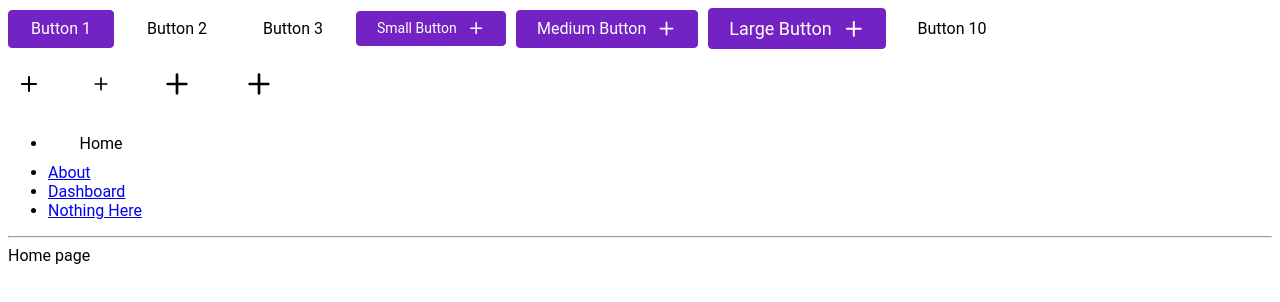
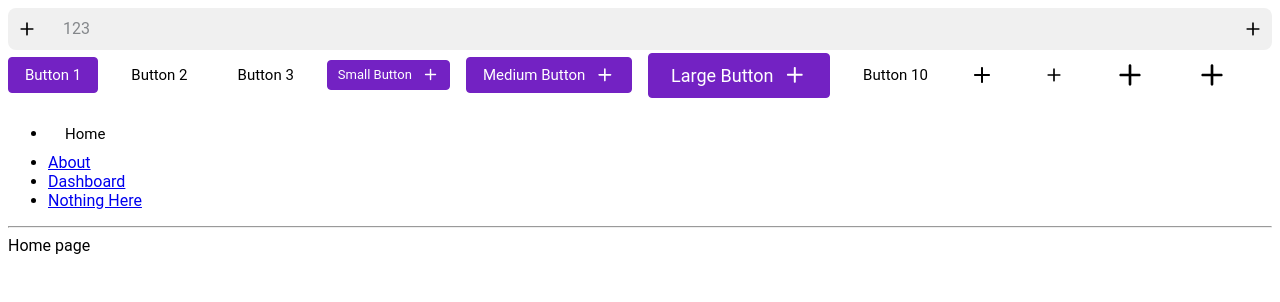
Before and after one commit to andriimaksymov/react-template, a React (Create React App) app: page / in a window 1280 px wide. Shown: the top 302 px of the page. Built offline with nearby package versions, Linux system fonts and the light colour scheme.

Commit message:
Update components

```diff
--- a/src/App.tsx
+++ b/src/App.tsx
@@ -9,6 +9,7 @@ import Button from './components/ui/Button';
 import { ReactComponent as PlusIcon } from './assets/icons/plus.svg';
 import IconButton from './components/ui/IconButton';
 import Stack from './components/ui/Stack';
+import Input from './components/ui/Input';
 
 function App() {
   return (
@@ -23,12 +24,10 @@ function App() {
 function Layout() {
   return (
     <div>
-      <div style={{
-        display: 'flex',
-        flexWrap: 'wrap',
-        alignItems: 'center',
-        gap: 10
-      }}>
+      <Stack>
+        <Input placeholder="123" endAdornment={<PlusIcon width={20} />} startAdornment={<PlusIcon width={20} />} />
+      </Stack>
+      <Stack align="center" spacing={2} wrap>
         <Button variant="contained" color="primary" component="span">Button 1</Button>
         <Button component={Link} to="/about">Button 2</Button>
         <Button component="a" target="_blank" href="https://google.com">Button 3</Button>
@@ -42,7 +41,7 @@ function Layout() {
           <IconButton size="large" icon={PlusIcon} />
           <IconButton round size="large" icon={PlusIcon} />
         </Stack>
-      </div>
+      </Stack>
       <nav>
         <ul>
           <li>
--- a/src/components/ui/Button/Button.module.sass
+++ b/src/components/ui/Button/Button.module.sass
@@ -12,19 +12,22 @@
   font: inherit
   min-width: 64px
   line-height: 1.5
-  padding: .375rem 1.25rem
+  font-size: 0.875rem
+  padding: 0.375rem 1rem
   border-radius: var(--button-border-radius, 4px)
   background-color: transparent
   border: 1px solid transparent
   transition: background-color 250ms cubic-bezier(0.4, 0, 0.2, 1) 0ms, border-color 250ms cubic-bezier(0.4, 0, 0.2, 1) 0ms, color 250ms cubic-bezier(0.4, 0, 0.2, 1) 0ms
 
 .small
-  font-size: .875rem
+  padding: 4px 10px
+  font-size: 0.8125rem
 
 .medium
-  font-size: 1rem
+  font-size: 0.9375rem
 
 .large
+  padding: 8px 22px
   font-size: 1.125rem
 
 .text
@@ -95,9 +98,25 @@
     color: var(--color-primary-main)
     border-color: var(--color-primary-main)
 
+    &:hover
+      color: var(--color-primary-light)
+      border-color: var(--color-primary-light)
+
+    &:focus, &:active
+      color: var(--color-primary-dark)
+      border-color: var(--color-primary-dark)
+
   &.secondary
     color: var(--color-secondary-main)
     border-color: var(--color-secondary-main)
+
+    &:hover
+      color: var(--color-secondary-light)
+      border-color: var(--color-secondary-light)
+
+    &:focus, &:active
+      color: var(--color-secondary-dark)
+      border-color: var(--color-secondary-dark)
 
 .fullWidth
   width: 100%
--- /dev/null
+++ b/src/components/ui/Input/Input.module.sass
@@ -0,0 +1,49 @@
+.root
+  display: flex
+  align-items: center
+
+  position: relative
+
+  min-width: 0
+  width: 100%
+  outline: none
+  border: 1px solid transparent
+  border-radius: 8px
+
+.control
+  -webkit-tap-highlight-color: transparent
+
+  display: block
+  flex-grow: 1
+
+  font-size: 1rem
+  font-family: inherit
+  font-weight: 400
+  line-height: 1.5
+  letter-spacing: inherit
+
+  padding: 8px 18px
+  color: #1A2027
+  background: 0 0
+  border: none
+  border-radius: inherit
+  outline: 0
+
+  &::placeholder
+    opacity: .5
+    color: inherit
+
+.adornment
+  display: flex
+
+  margin: 8px
+
+.contained
+  background-color: #f0f0f0
+
+.outlined
+  background-color: transparent
+  border-color: #f0f0f0
+
+.disabled
+  opacity: 0.4
--- /dev/null
+++ b/src/components/ui/Input/Input.tsx
@@ -0,0 +1,61 @@
+import clsx from 'clsx';
+import { ComponentPropsWithoutRef, forwardRef, ReactNode } from 'react';
+
+import styles from './Input.module.sass';
+
+export type InputVariant = 'contained' | 'outlined';
+
+export type InputProps = {
+  className?: string;
+  hasError?: boolean;
+  loading?: boolean;
+  variant?: InputVariant;
+
+  controlClassName?: string;
+
+  endAdornment?: ReactNode;
+  startAdornment?: ReactNode;
+} & ComponentPropsWithoutRef<'input'>;
+
+const Input = forwardRef<HTMLInputElement, InputProps>((
+  {
+    className,
+    disabled,
+    hasError,
+    variant = 'contained',
+    controlClassName,
+    endAdornment,
+    startAdornment,
+    ...props
+  },
+  ref
+) => {
+  return (
+    <div
+      className={clsx(styles.root, className, {
+        [styles.disabled]: disabled,
+        [styles.hasError]: hasError,
+        [styles[variant]]: !!variant
+      })}
+    >
+      {startAdornment && (
+        <div className={styles.adornment}>
+          {startAdornment}
+        </div>
+      )}
+      <input
+        ref={ref}
+        className={clsx(styles.control, controlClassName)}
+        disabled={disabled}
+        {...props}
+      />
+      {endAdornment && (
+        <div className={styles.adornment}>
+          {endAdornment}
+        </div>
+      )}
+    </div>
+  );
+});
+
+export default Input;
--- /dev/null
+++ b/src/components/ui/Input/index.ts
@@ -0,0 +1,2 @@
+export { default } from './Input';
+export type { InputVariant, InputProps } from './Input';
--- a/src/global.sass
+++ b/src/global.sass
@@ -9,6 +9,9 @@
   --color-secondary-light: hsl(320, 80%, 65%)
   --color-secondary-dark: hsl(320, 80%, 45%)
 
+*, *::before, *::after
+  box-sizing: border-box
+
 body
   font-size: 16px
   color: var(--color-body-main)
```
Also changed, not shown: 1 other file (tests, documents, lock files or other folders).
